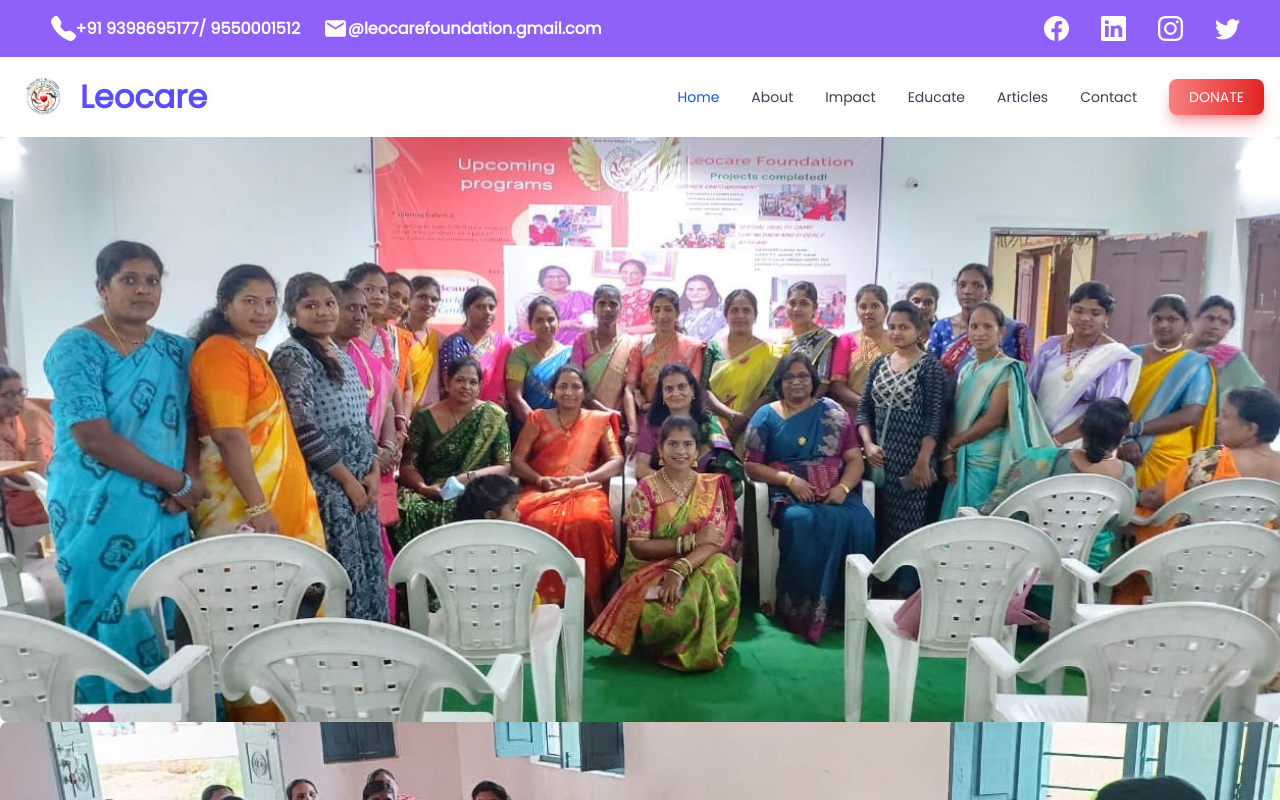
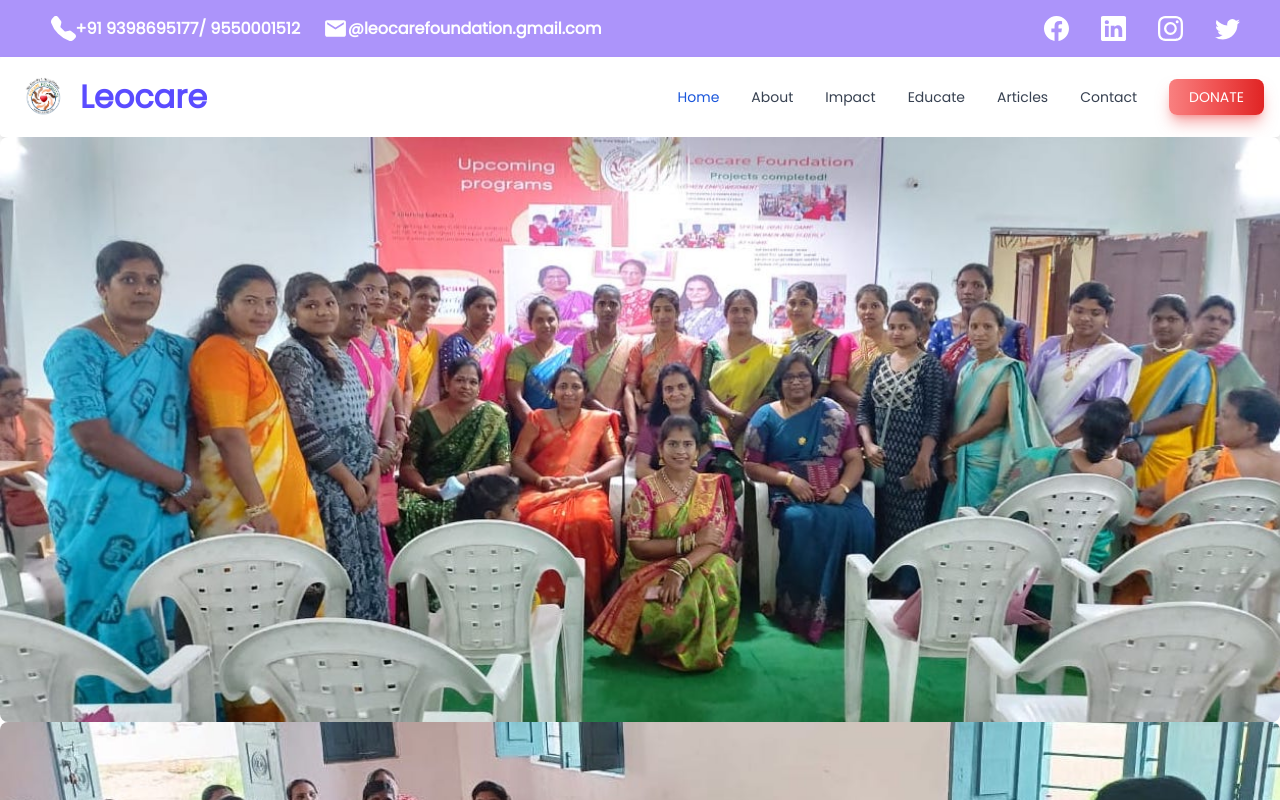
Before and after one commit to shreyagupta2405/Leocare, a React (Create React App) app in the folder Client/: page / in a window 1280 px wide. Shown: the top 800 px of the page. Built offline with nearby package versions, Linux system fonts and the light colour scheme; what tw-elements would draw is missing.

Commit message:
Revert "header colour changed"

```diff
--- a/Client/src/Components/Header.jsx
+++ b/Client/src/Components/Header.jsx
@@ -10,7 +10,7 @@ import {BsFillTelephoneFill} from 'react-icons/bs'
 
 function Header() {
   return (
-    <div className='justify-between bg-purple-500 flex flex-col lg:flex-row gap-2 lg:gap-10 p-2 '>
+    <div className='justify-between bg-purple-400 flex flex-col lg:flex-row gap-2 lg:gap-10 p-2 '>
       <div className='ml-4 text-white font-semibold lg:text-[1rem] text-[1rem] p-2 grid sm:grid-cols-1 lg:grid-cols-2'>
         <div className='flex items-center justify-center flex-row sm:px-2 lg:px-1'><BsFillTelephoneFill size={25}/> +91 9398695177/ 9550001512</div>
         <div className='flex items-center justify-center flex-row sm:px-2 lg:px-1'>
--- a/Client/src/Components/Navbar.jsx
+++ b/Client/src/Components/Navbar.jsx
@@ -1,4 +1,5 @@
 import React from 'react'
+import SignUp from '../Pages/SignUp';
 import im from "./images/logo.png"
 import AnchorLink from "react-anchor-link-smooth-scroll";
 
```
